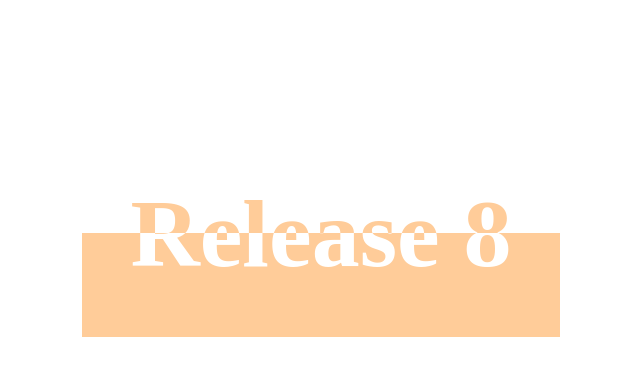
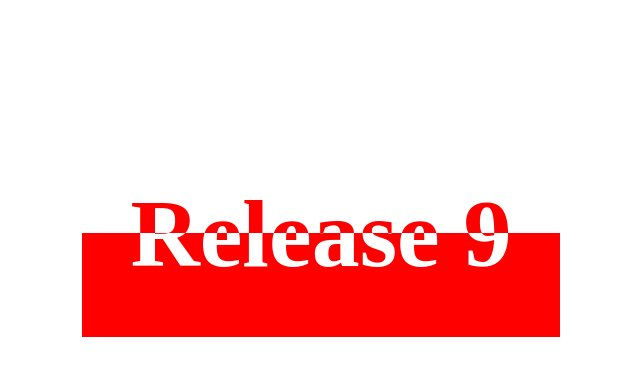
Before and after one commit to matmille/s2i-php-edge-workshop, a PHP site: page / in a window 1280 px wide. Shown: the part 167-543 px from the top of the page, without its empty margins (319-959 px from the left). Run offline with PHP 8.4, Linux system fonts and the light colour scheme.

Commit message:
Update index.php

```diff
--- a/index.php
+++ b/index.php
@@ -4,7 +4,7 @@
 
 <?php
 
-$release = 8;
+$release = 9;
 
 if ($release == "[undefined]") {
   $color = sprintf('#%06X', mt_rand(0, 0xFFFFFF));
```
